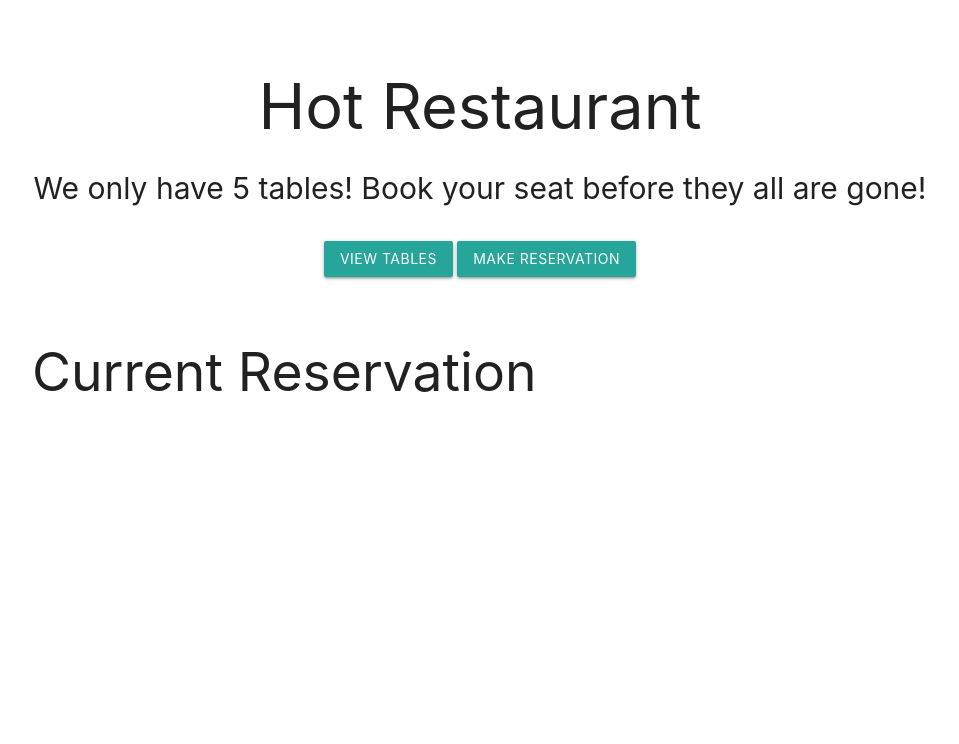
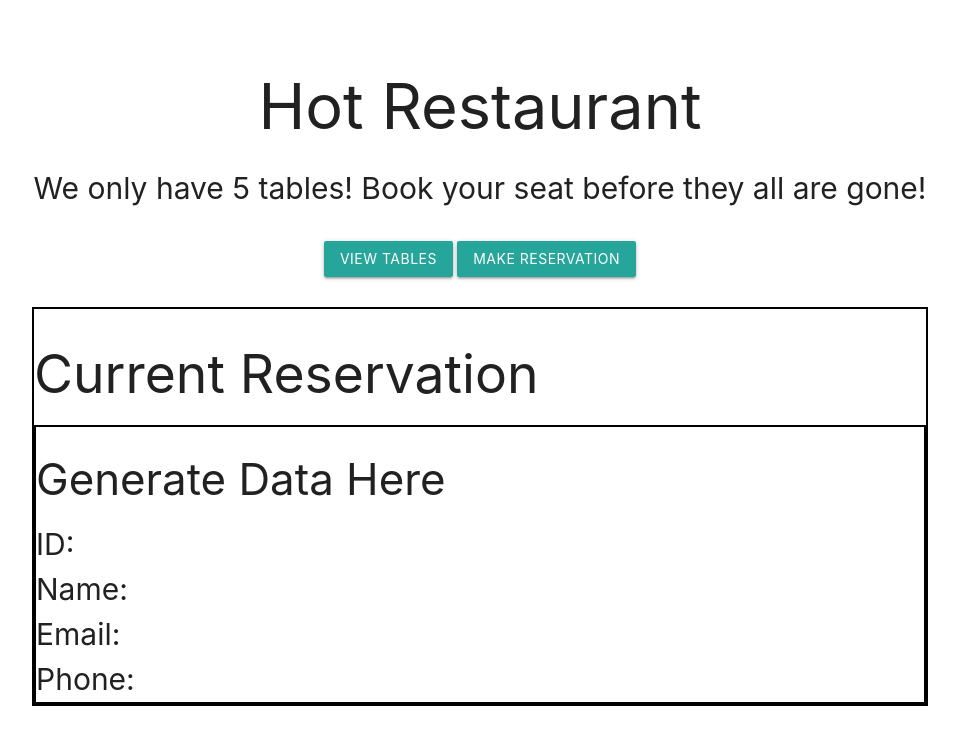
Before and after one commit to Juawito/restaurant-group-project, a plain HTML site: page develope/view.html in a window 1280 px wide. Shown: the whole page, without its empty margins (160-1119 px from the left). Drawn offline with nearby package versions, Linux system fonts and the light colour scheme.

Commit message:
view table page added sections

```diff
--- a/develope/style.css
+++ b/develope/style.css
@@ -21,3 +21,16 @@
 .buttons {
     padding: 1rem 1rem;
 }
+
+.currentReservation {
+    border: solid 2px black;
+    padding: 0 0;
+    margin: 0 0 ;
+}
+.eachReservation {
+    border: solid 2px black;
+}
+
+.reservationDetails {
+    font-size: 2rem;
+}
--- a/develope/view.html
+++ b/develope/view.html
@@ -19,6 +19,16 @@
         </div>
         <div class="currentReservation">
             <h2>Current Reservation</h2>
+            <div class="eachReservation">
+                <h3>Generate Data Here</h3>
+            <ul>
+                <li class="reservationDetails" id="id">ID: </li>
+                <li class="reservationDetails" id="name">Name: </li>
+                <li class="reservationDetails"id="email">Email: </li>
+                <li class="reservationDetails"id="phone">Phone: </li>
+            </ul>
+
+            </div>
         </div>
     </div>
 
```
